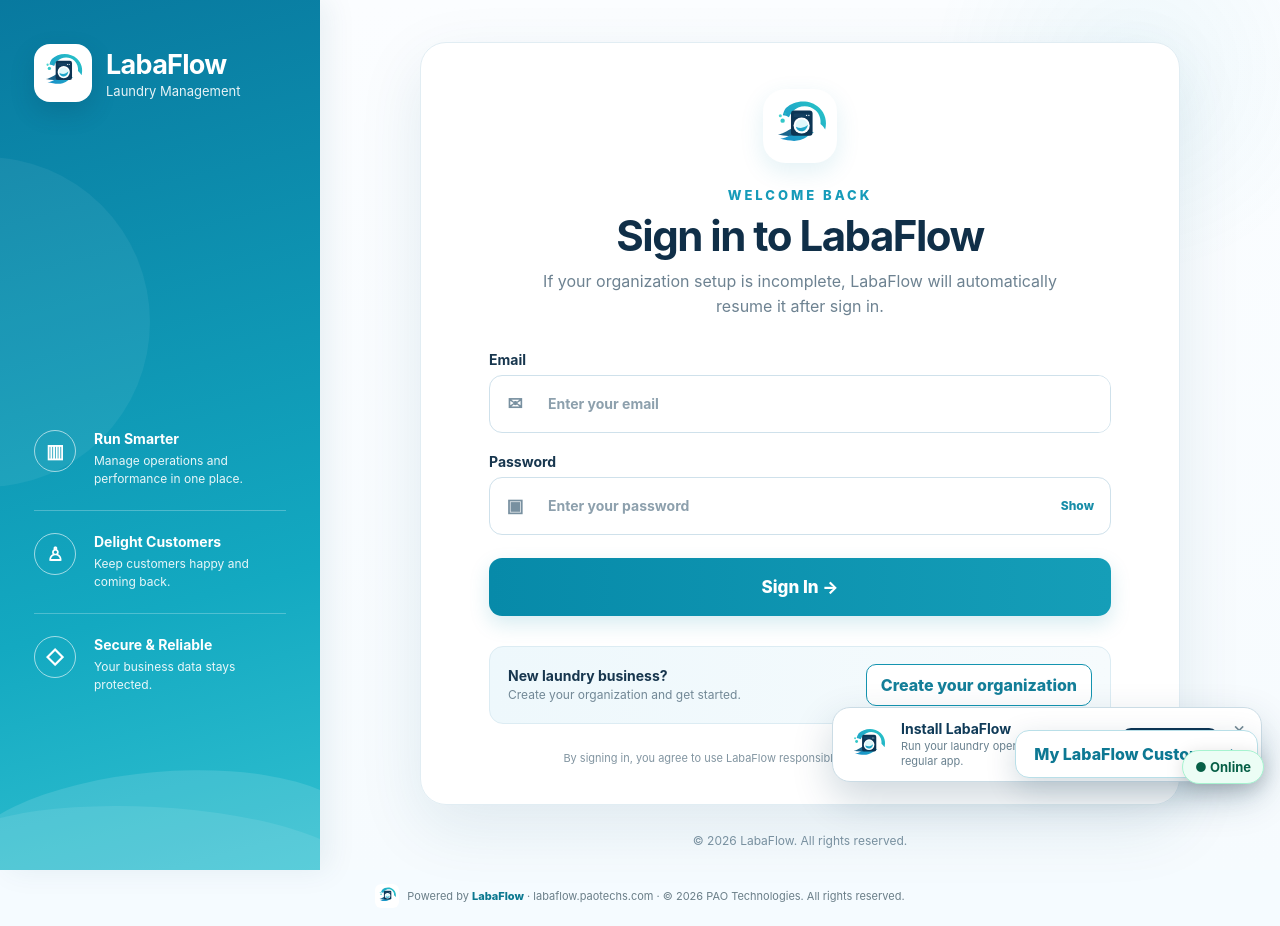
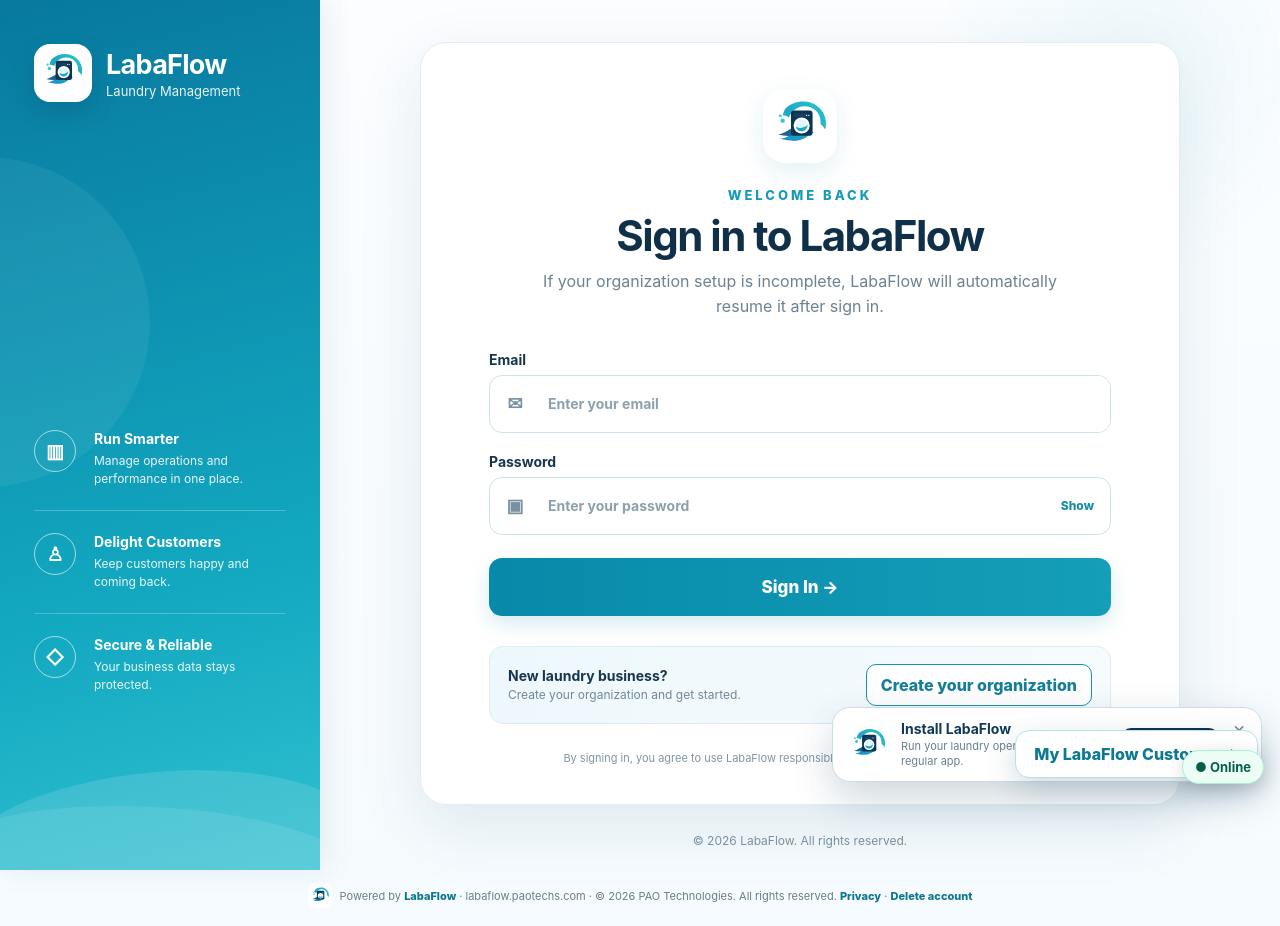
Before and after one commit to certoxy/labaflow, a Next.js app: page / in a window 1280 px wide. Built offline with nearby package versions, Linux system fonts and the light colour scheme; no server answers.

Commit message:
Expose privacy and account deletion controls in app

```diff
--- a/app/BrandingEnhancer.tsx
+++ b/app/BrandingEnhancer.tsx
@@ -61,6 +61,6 @@
 
  return <><footer className="labaflowPoweredFooter" data-labaflow-powered>
   <img src="/labaflow-icon.svg" alt="LabaFlow" data-labaflow-powered/>
-  <span>Powered by <a href="https://labaflow.paotechs.com" target="_blank" rel="noreferrer">LabaFlow</a> · labaflow.paotechs.com · © 2026 PAO Technologies. All rights reserved.</span>
+  <span>Powered by <a href="https://labaflow.paotechs.com" target="_blank" rel="noreferrer">LabaFlow</a> · labaflow.paotechs.com · © 2026 PAO Technologies. All rights reserved. <span className="legalFooterLinks"><a href="/privacy">Privacy</a> · <a href="/account-deletion">Delete account</a></span></span>
  </footer>{showCustomerEntry&&<button type="button" className="customerEntryButton" onClick={()=>location.href="/customer/login"}>My LabaFlow Customer →</button>}</>;
 }
```
